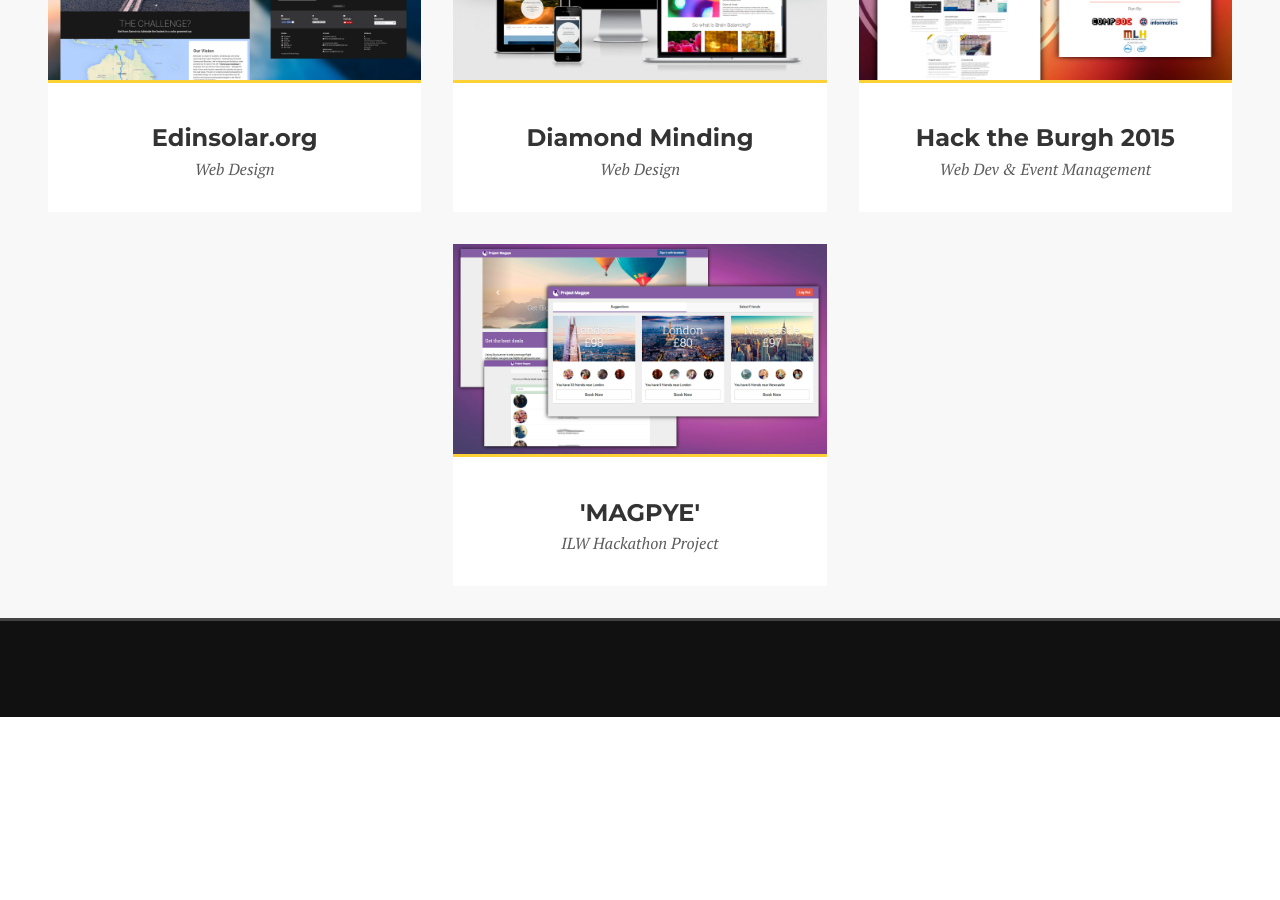
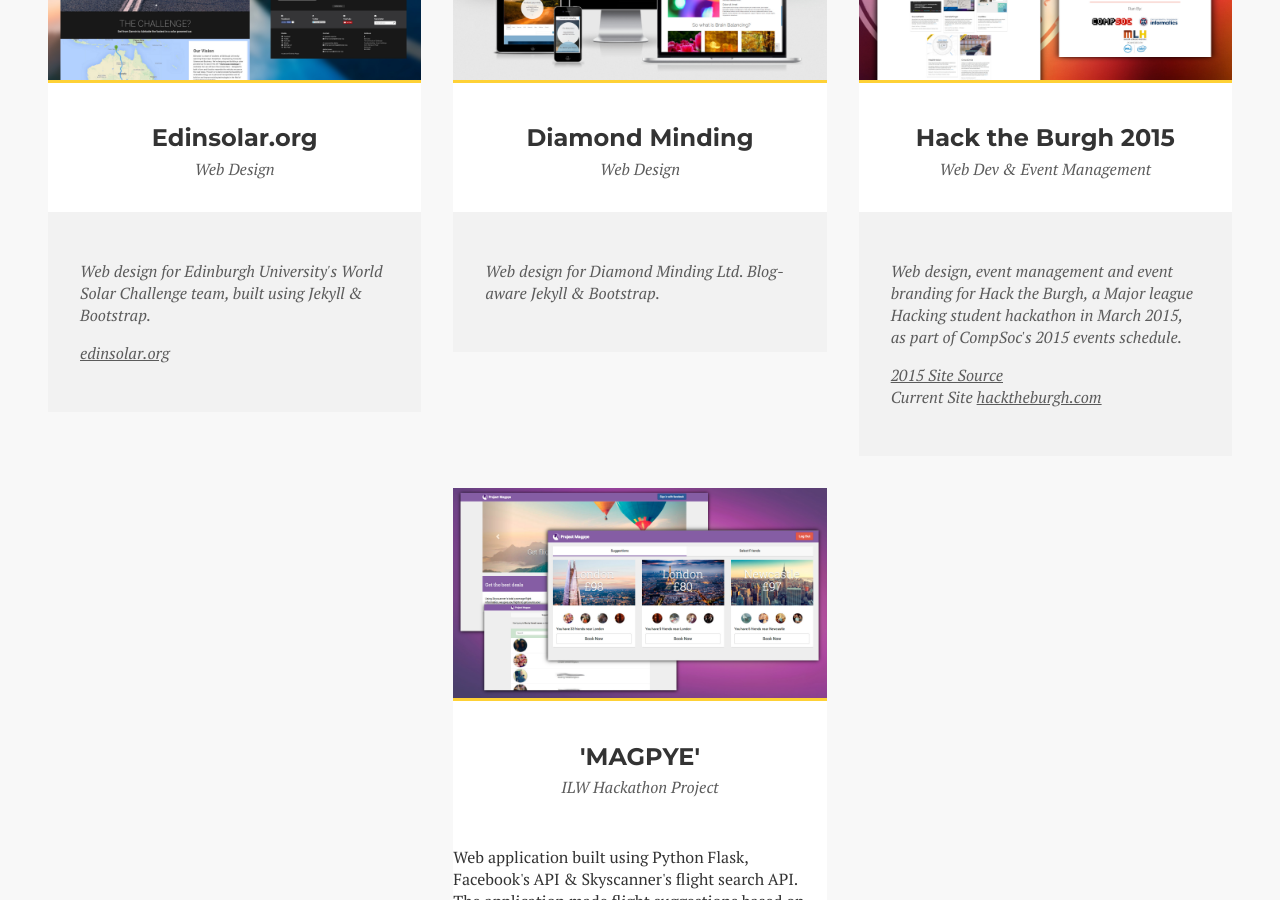
Before and after one commit to AngusP/AngusP.github.io, a Jekyll site: the page built from index.html, in a window 1280 px wide and 900 px high, scrolled down 1983 px. Built offline with Jekyll 4.4.1, drawn with Linux system fonts in a browser that asks for light colours; nearby versions of some CDN libraries; the list of posts is cut into pages by our own code; before the commit the page ends 2700 px from its top, so only the background shows below that; some of the changed text lies outside the part shown.

Commit message:
Add descriptions to rest of portfolio

```diff
--- a/index.html
+++ b/index.html
@@ -40,7 +40,7 @@
         <i class="fa fa-code-fork"></i>
       </div>
       <h3>Developer</h3>
-      <h4 class="muted script">Full Stack</h4>
+      <h4 class="muted script">Full Stack Web</h4>
     </div>
 
   </div><!-- /.row -->
@@ -126,6 +126,7 @@
             </p>
             <p>
               <a href="http://ca.gpb.eu">Access the tool</a>
+            </p>
           </div>
         </div>
       </div>
@@ -144,6 +145,15 @@
             <h4>Edinsolar.org</h4>
             <span class="muted">Web Design</span>
           </div>
+          <div class="padder bg-l-grey muted">
+            <p>
+              Web design for Edinburgh University's World Solar Challenge team, built using
+              Jekyll &amp; Bootstrap.
+            </p>
+            <p>
+              <a href="http://edinsolar.org">edinsolar.org</a>
+            </p>
+          </div>
         </div>
       </div>
 
@@ -156,17 +166,35 @@
             <h4>Diamond Minding</h4>
             <span class="muted">Web Design</span>
           </div>
+          <div class="padder bg-l-grey muted">
+            <p>
+              Web design for Diamond Minding Ltd. Blog-aware Jekyll &amp; Bootstrap.
+            </p>
+          </div>
         </div>
       </div>
 
       <div class="col">
         <div class="card">
-          <a href="http://hacktheburgh.com" target=_blank>
+          <a href="https://bitbucket.org/anangusp/htb-2015" target=_blank>
             <img src="{{site.baseurl}}/media/hack-the-burgh.jpg" class="img-responsive">
           </a>
           <div class="center padder card-head">
             <h4>Hack the Burgh 2015</h4>
             <span class="muted">Web Dev & Event Management</span>
+          </div>
+          <div class="padder bg-l-grey muted">
+            <p>
+              Web design, event management and event branding for Hack the Burgh,
+              a Major league Hacking student hackathon in March 2015, as part of CompSoc's
+              2015 events schedule.
+            </p>
+            <p>
+              <a href="https://bitbucket.org/anangusp/htb-2015">2015 Site Source</a>
+              <br>
+              Current Site
+              <a href="http://hacktheburgh.com">hacktheburgh.com</a>
+            </p>
           </div>
         </div>
       </div>
@@ -185,6 +213,13 @@
           <div class="center padder card-head">
             <h4>'MAGPYE'</h4>
             <span class="muted">ILW Hackathon Project</span>
+          </div>
+          <div>
+            <p>
+              Web application built using Python Flask, Facebook's API &amp; Skyscanner's flight search API.
+              The application made flight suggestions based on location data from facebook friends and
+              discounted flight rates.
+            </p>
           </div>
         </div>
       </div>
```
